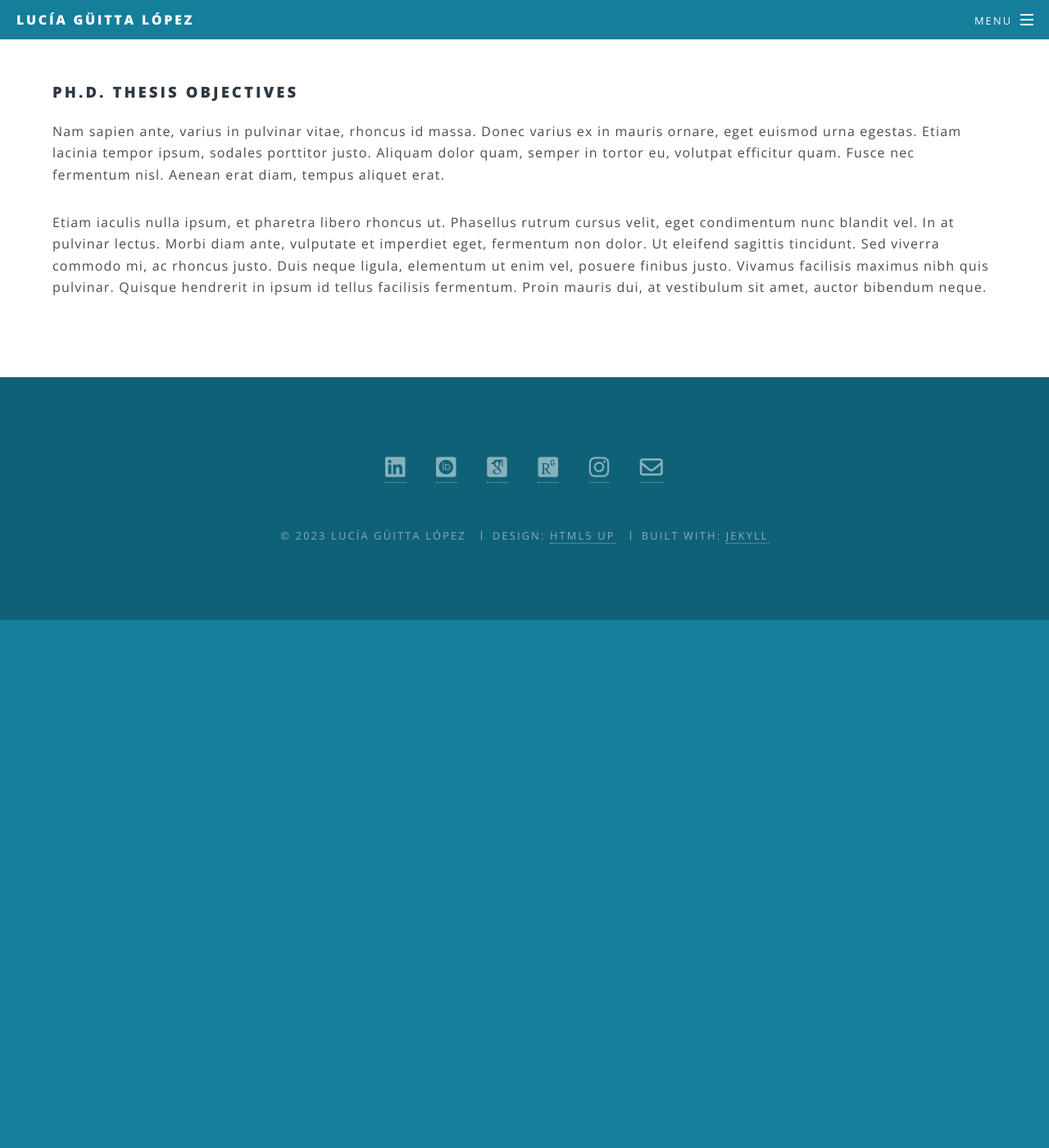
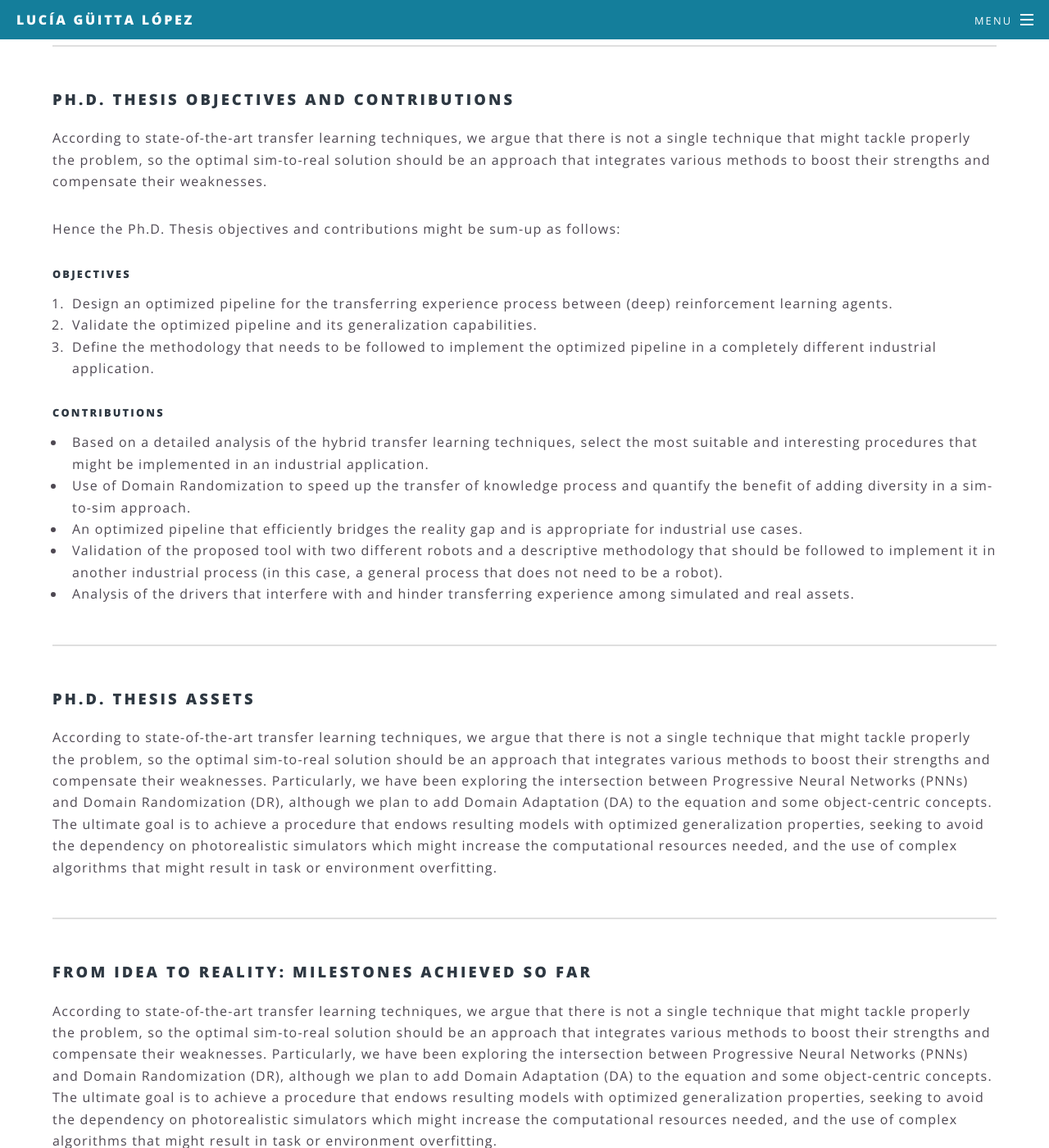
Before and after one commit to Lucia-Guitta/Lucia-Guitta.github.io, a Jekyll site: the page built from phdThesis.html, in a window 1280 px wide and 1400 px high, scrolled down 1983 px. Shown: the whole window at 82% size. Built offline with Jekyll 4.4.1, drawn with Linux system fonts in a browser that asks for light colours; some web fonts are replaced; before the commit the page ends 2739 px from its top, so only the background shows below that; some of the changed text lies outside the part shown.

Commit message:
Add page content

```diff
--- a/phdThesis.html
+++ b/phdThesis.html
@@ -19,6 +19,8 @@ title: Ph.D. thesis
     and more complex ones that are currently unsolved, introducing generalization capabilities, scalability and
     flexibility into the current industrial environment constraints. However, the major constraint of the application of
     RL to industry problems is the amount of experience an agent consumes until it learns.
+</p>
+<p>
     This <b>sample efficiency</b> issue of RL algorithms can be addressed relying on the use of virtual environments to
     train the agents. The ideal case would rely on a simulator that is an exact reproduction of the physical setup, but
     in most cases, there will be divergences between both layouts. These divergences can make agents not perform as
@@ -32,15 +34,57 @@ title: Ph.D. thesis
     framed as <b>the search for an optimized pipeline to solve the sim-to-real problem</b>.
 </p>
 <p>
-<div class="image"><img src="images/pic_Thesis_1.jpeg" alt="" /></div>
+<div class="image"><img src="images/pic_Thesis_1.jpeg" alt="" height="700" /></div>
 </p>
 <hr />
-<h3>Ph.D. Thesis objectives</h3>
-<p>Nam sapien ante, varius in pulvinar vitae, rhoncus id massa. Donec varius ex in mauris ornare, eget euismod urna
-    egestas. Etiam lacinia tempor ipsum, sodales porttitor justo. Aliquam dolor quam, semper in tortor eu, volutpat
-    efficitur quam. Fusce nec fermentum nisl. Aenean erat diam, tempus aliquet erat.</p>
-<p>Etiam iaculis nulla ipsum, et pharetra libero rhoncus ut. Phasellus rutrum cursus velit, eget condimentum nunc
-    blandit vel. In at pulvinar lectus. Morbi diam ante, vulputate et imperdiet eget, fermentum non dolor. Ut eleifend
-    sagittis tincidunt. Sed viverra commodo mi, ac rhoncus justo. Duis neque ligula, elementum ut enim vel, posuere
-    finibus justo. Vivamus facilisis maximus nibh quis pulvinar. Quisque hendrerit in ipsum id tellus facilisis
-    fermentum. Proin mauris dui, at vestibulum sit amet, auctor bibendum neque.</p>
+<h3>Ph.D. Thesis objectives and contributions</h3>
+<p>According to state-of-the-art transfer learning techniques, we argue that there is not a single technique that might
+    tackle properly the problem, so the optimal sim-to-real solution should be an approach that integrates various
+    methods to boost their strengths and compensate their weaknesses.
+</p>
+<p>
+    Hence the Ph.D. Thesis objectives and contributions might be sum-up as follows:
+<h5>Objectives</h5>
+<ol>
+    <li>Design an optimized pipeline for the transferring experience process between (deep) reinforcement learning
+        agents.</li>
+    <li>Validate the optimized pipeline and its generalization capabilities.</li>
+    <li>Define the methodology that needs to be followed to implement the optimized pipeline in a completely different
+        industrial application.</li>
+</ol>
+<h5>Contributions</h5>
+<ul>
+    <li>Based on a detailed analysis of the hybrid transfer learning techniques, select the most suitable and
+        interesting procedures that might be implemented in an industrial application.</li>
+    <li>Use of Domain Randomization to speed up the transfer of knowledge process and quantify the benefit of adding
+        diversity in a sim-to-sim approach.</li>
+    <li>An optimized pipeline that efficiently bridges the reality gap and is appropriate for industrial use cases.</li>
+    <li>Validation of the proposed tool with two different robots and a descriptive methodology that should be followed
+        to implement it in another industrial process (in this case, a general process that does not need to be a
+        robot).</li>
+    <li>Analysis of the drivers that interfere with and hinder transferring experience among simulated and real assets.
+    </li>
+</ul>
+</p>
+<hr />
+<h3>Ph.D. Thesis assets</h3>
+<p>According to state-of-the-art transfer learning techniques, we argue that there is not a single technique that might
+    tackle properly the problem, so the optimal sim-to-real solution should be an approach that integrates various
+    methods to boost their strengths and compensate their weaknesses. Particularly, we have been exploring the
+    intersection between Progressive Neural Networks (PNNs) and Domain Randomization (DR), although we plan to add
+    Domain Adaptation (DA) to the equation and some object-centric concepts. The ultimate goal is to achieve a procedure
+    that endows resulting models with optimized generalization properties, seeking to avoid the dependency on
+    photorealistic simulators which might increase the computational resources needed, and the use of complex algorithms
+    that might result in task or environment overfitting.
+</p>
+<hr />
+<h3>From idea to reality: Milestones achieved so far</h3>
+<p>According to state-of-the-art transfer learning techniques, we argue that there is not a single technique that might
+    tackle properly the problem, so the optimal sim-to-real solution should be an approach that integrates various
+    methods to boost their strengths and compensate their weaknesses. Particularly, we have been exploring the
+    intersection between Progressive Neural Networks (PNNs) and Domain Randomization (DR), although we plan to add
+    Domain Adaptation (DA) to the equation and some object-centric concepts. The ultimate goal is to achieve a procedure
+    that endows resulting models with optimized generalization properties, seeking to avoid the dependency on
+    photorealistic simulators which might increase the computational resources needed, and the use of complex algorithms
+    that might result in task or environment overfitting.
+</p>
```
